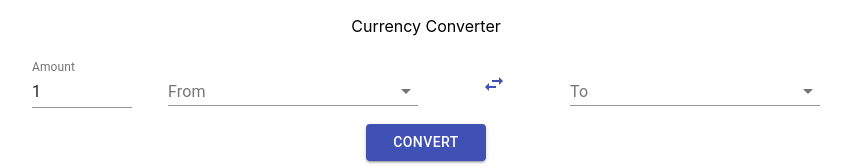
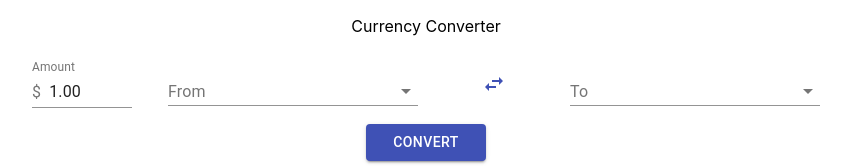
Before and after one commit to g7an/Currency-Converter, a React (Create React App) app: page / in a window 1280 px wide. Shown: the top 166 px of the page, without its empty margins (214-1065 px from the left). Built offline with nearby package versions, Linux system fonts and the light colour scheme.

Commit message:
feat: number formatter, hide button

```diff
--- a/package.json
+++ b/package.json
@@ -10,6 +10,7 @@
     "currency-codes": "^2.1.0",
     "react": "^17.0.2",
     "react-dom": "^17.0.2",
+    "react-number-format": "^4.5.3",
     "react-scripts": "4.0.3",
     "web-vitals": "^1.0.1"
   },
--- a/src/constants/data.js
+++ b/src/constants/data.js
@@ -4,7 +4,6 @@ export const CURRENCY_SYMBOL =
   {"cc":"AFN","symbol":"Afs","name":"Afghan afghani"},
   {"cc":"ALL","symbol":"L","name":"Albanian lek"},
   {"cc":"AMD","symbol":"AMD","name":"Armenian dram"},
-  {"cc":"ANG","symbol":"NA\u0192","name":"Netherlands Antillean gulden"},
   {"cc":"AOA","symbol":"Kz","name":"Angolan kwanza"},
   {"cc":"ARS","symbol":"$","name":"Argentine peso"},
   {"cc":"AUD","symbol":"$","name":"Australian dollar"},
@@ -136,7 +135,6 @@ export const CURRENCY_SYMBOL =
   {"cc":"TND","symbol":"DT","name":"Tunisian dinar"},
   {"cc":"TRY","symbol":"TRY","name":"Turkish new lira"},
   {"cc":"TTD","symbol":"TT$","name":"Trinidad and Tobago dollar"},
-  {"cc":"TWD","symbol":"NT$","name":"New Taiwan dollar"},
   {"cc":"TZS","symbol":"TZS","name":"Tanzanian shilling"},
   {"cc":"UAH","symbol":"UAH","name":"Ukrainian hryvnia"},
   {"cc":"UGX","symbol":"USh","name":"Ugandan shilling"},
@@ -147,11 +145,6 @@ export const CURRENCY_SYMBOL =
   {"cc":"VND","symbol":"\u20ab","name":"Vietnamese dong"},
   {"cc":"VUV","symbol":"VT","name":"Vanuatu vatu"},
   {"cc":"WST","symbol":"WS$","name":"Samoan tala"},
-  {"cc":"XAF","symbol":"CFA","name":"Central African CFA franc"},
-  {"cc":"XCD","symbol":"EC$","name":"East Caribbean dollar"},
-  {"cc":"XDR","symbol":"SDR","name":"Special Drawing Rights"},
-  {"cc":"XOF","symbol":"CFA","name":"West African CFA franc"},
-  {"cc":"XPF","symbol":"F","name":"CFP franc"},
   {"cc":"YER","symbol":"YER","name":"Yemeni rial"},
   {"cc":"ZAR","symbol":"R","name":"South African rand"},
   {"cc":"ZMK","symbol":"ZK","name":"Zambian kwacha"},
--- /dev/null
+++ b/src/services/NumberFormatter.js
@@ -0,0 +1,23 @@
+import React, { useState } from "react";
+import NumberFormat from "react-number-format";
+
+const NumberFormatter = (props) => {
+    const { inputRef, onChange, ...other } = props;
+    return (
+        <NumberFormat
+            {...other}
+            getInputRef={inputRef}
+            onValueChange={values => {
+                onChange({
+                target: {
+                    name: props.name,
+                    value: values.value
+                }
+                });
+            }}
+            thousandSeparator
+            // isNumericString
+        />
+    )
+}
+export default NumberFormatter
--- a/src/view/ConverterForm.js
+++ b/src/view/ConverterForm.js
@@ -12,6 +12,8 @@ import axios from 'axios'
 import get from 'lodash/get'
 import Grid from '@material-ui/core/Grid'
 import { CURRENCY_SYMBOL } from '../constants/data'
+import InputAdornment from '@material-ui/core/InputAdornment'
+import NumberFormatter from '../services/NumberFormatter'
 
 
 const useStyles = makeStyles((theme) => ({
@@ -46,8 +48,6 @@ const useStyles = makeStyles((theme) => ({
 const ConverterForm = () => {
     const classes = useStyles()
 
-    const currencyCode = require('currency-codes')
-
     let [symbol, setSymbol] = useState(null)
 
     let [rate, setRate] = useState(null)
@@ -57,9 +57,18 @@ const ConverterForm = () => {
 
     let cList = CURRENCY_SYMBOL.map((item, i) => {
 		return (
-			<option key={i} value={item.cc}>{item.cc} - {item.name}</option>
+			<option key={i} value={item.cc}>{countryToFlag(item.cc)} {item.cc} - {item.name}</option>
 		)
 	});
+
+    function countryToFlag(isoCode) {
+        return typeof String.fromCodePoint !== 'undefined'
+          ? isoCode
+              .substring(0, 2)
+              .toUpperCase()
+              .replace(/./g, (char) => String.fromCodePoint(char.charCodeAt(0) + 127397))
+          : isoCode;
+      }
 
     const handleSymbolChange = key => event => {
         // console.log(event.target.value)
@@ -67,14 +76,12 @@ const ConverterForm = () => {
             ...prevValues,
             [key]: event.target.value
         }))
-        console.log(`${get(symbol, ['fromSymbol'])}`)
-        console.log(CURRENCY_SYMBOL.find(item => item.cc === 'USD').name)
 
     }
 
     function handleInputChange(event) {
         console.log(event.target.value)
-        setAmount(event.target.value)
+        setAmount(parseFloat(event.target.value))
     }
 
     async function handleChange() {
@@ -93,7 +100,13 @@ const ConverterForm = () => {
         <>
          <Grid item xs={12}>
             <FormControl className={classes.formControl}>
-                <TextField className={classes.inputField} id="standard-basic" name="amount" defaultValue="1" label="Amount" onChange={handleInputChange} />
+                <TextField className={classes.inputField} id="standard-basic" name="amount"
+                    defaultValue="1.00" label="Amount" onChange={handleInputChange}
+                    InputProps={{
+                        startAdornment: <InputAdornment position="start">$</InputAdornment>,
+                        inputComponent: NumberFormatter,
+                      }}
+                />
             </FormControl>
             <FormControl className={classes.formControl}>
                 <InputLabel htmlFor="grouped-native-select">From</InputLabel>
@@ -121,6 +134,15 @@ const ConverterForm = () => {
                 </Select>
             </FormControl>
          </Grid>
+        {symbol && rate && amount ?
+            <Grid item xs={12} className={classes.button}>
+                <Typography className={classes.title} color="textSecondary" gutterBottom>
+                    {amount} {' '} { CURRENCY_SYMBOL.find(item => item.cc === get(symbol, ['fromSymbol'])).name} =
+                </Typography>
+                <Typography variant="h5" component="h2">
+                    {amount * get(rate, [`${get(symbol, ['fromSymbol'])}_${get(symbol, ['toSymbol'])}`])} {' '} { CURRENCY_SYMBOL.find(item => item.cc === get(symbol, ['toSymbol'])).name }
+                </Typography>
+            </Grid> :
             <Grid item xs={12} className={classes.button}>
                 <FormControl className={classes.formControl}>
                     <Button className={classes.button} variant="contained" color="primary" onClick={handleChange}>
@@ -128,15 +150,6 @@ const ConverterForm = () => {
                     </Button>
                 </FormControl>
             </Grid>
-        {symbol && rate && amount &&
-        <Grid item xs={12} className={classes.button}>
-            <Typography className={classes.title} color="textSecondary" gutterBottom>
-                {amount} {' '} { CURRENCY_SYMBOL.find(item => item.cc === get(symbol, ['fromSymbol'])).name} =
-            </Typography>
-            <Typography variant="h5" component="h2">
-                {amount * get(rate, [`${get(symbol, ['fromSymbol'])}_${get(symbol, ['toSymbol'])}`])} {' '} { CURRENCY_SYMBOL.find(item => item.cc === get(symbol, ['toSymbol'])).name }
-            </Typography>
-        </Grid>
     }
        </>
     )
```
Also changed, not shown: 1 other file (tests, documents, lock files or other folders). Lines whose indentation alone changed are shown as unchanged.
